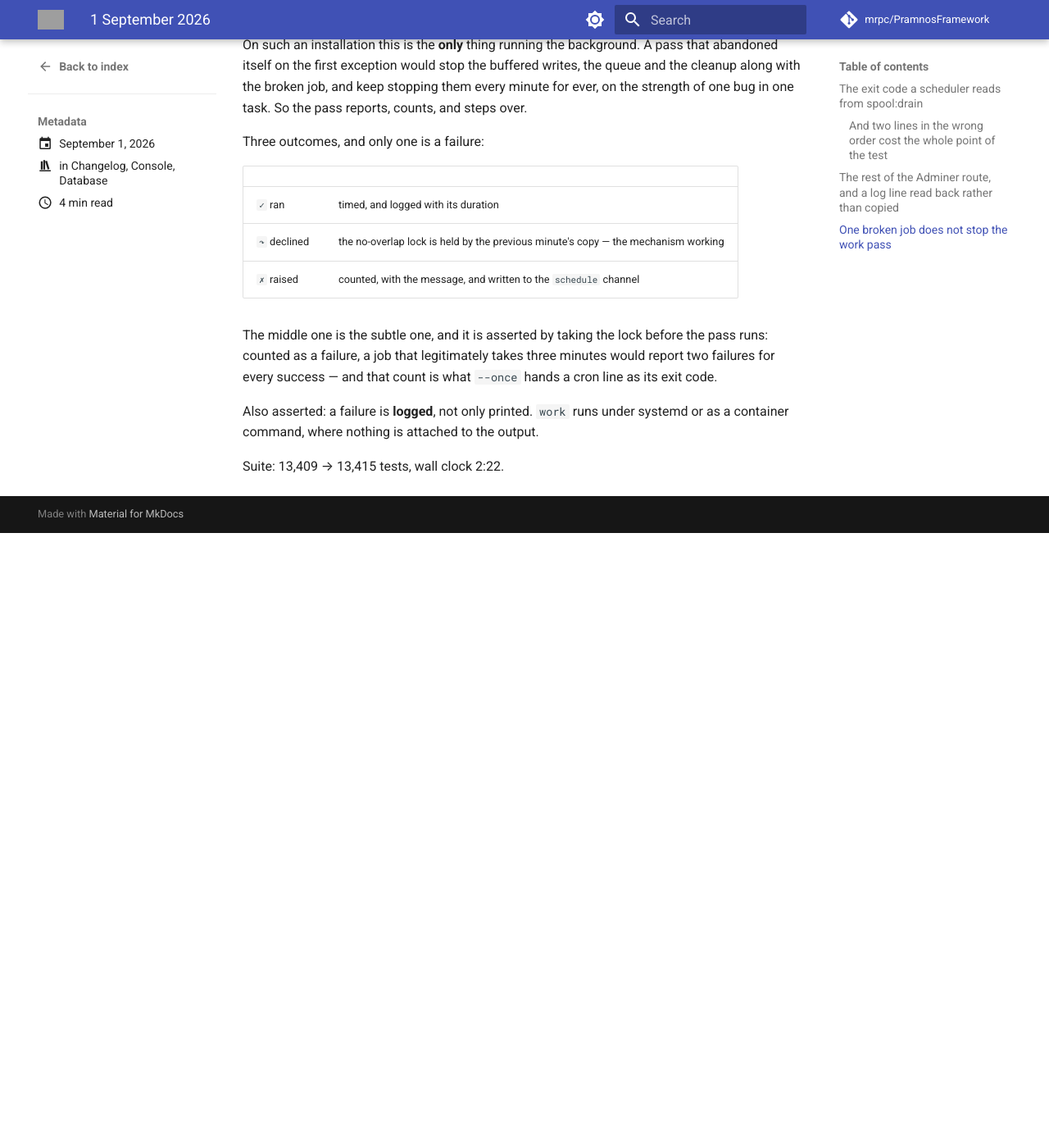
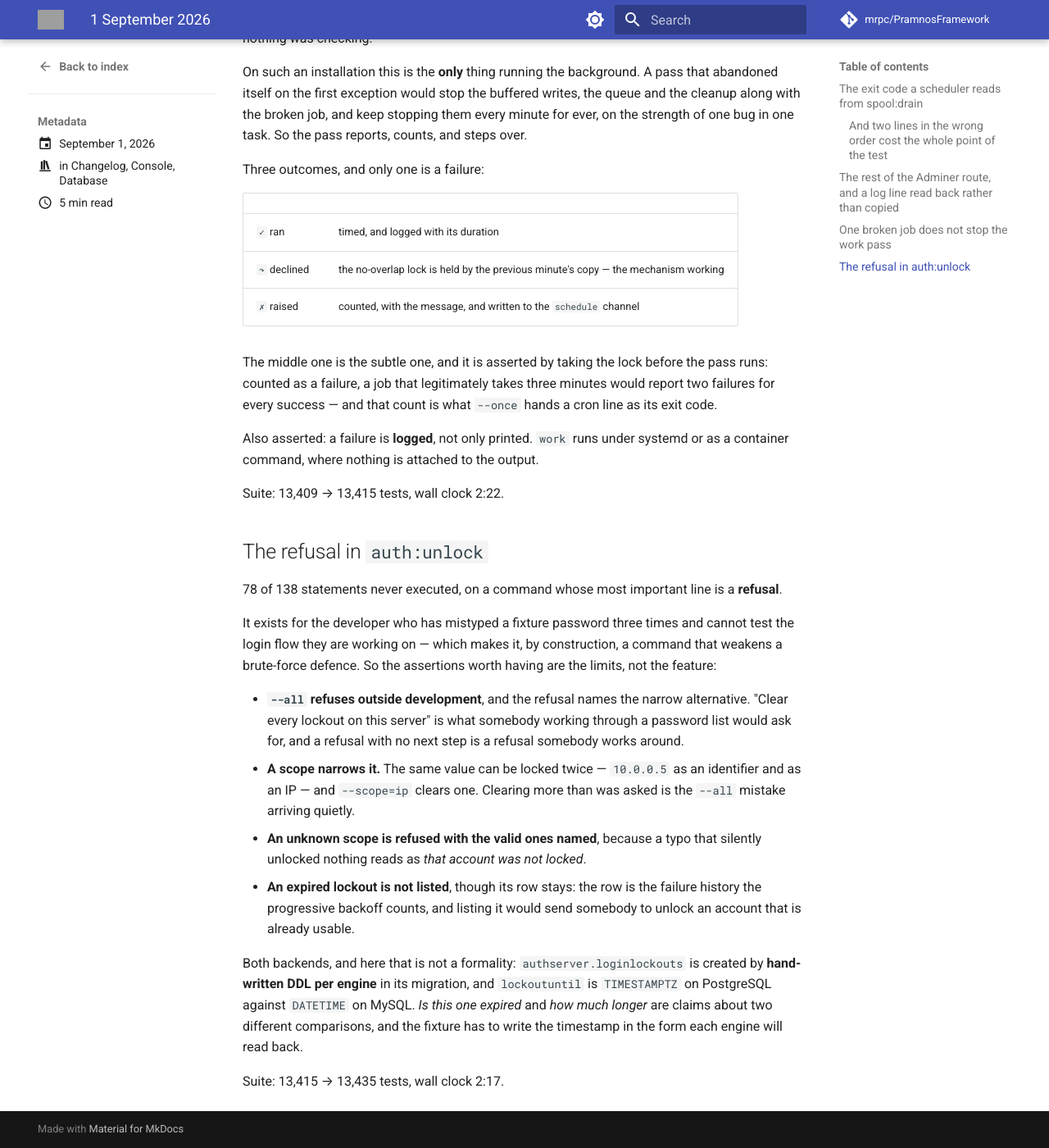
Before and after one commit to mrpc/PramnosFramework, an MkDocs documentation site: the page built from docs/version-history/posts/2026-09-01.md, in a window 1280 px wide and 1400 px high, scrolled down 2283 px. Shown: the whole window at 82% size. Built offline with MkDocs 1.6.1 and Material for MkDocs 9.7.7, drawn with Linux system fonts in a browser that asks for light colours; comment, search, counter and statistics services are not loaded; before the commit the page ends 2933 px from its top, so only the background shows below that; some of the changed text lies outside the part shown; grey boxes are pictures that could not be loaded.

Commit message:
test(auth): the refusal in auth:unlock, on both backends
78 of 138 statements never executed, on a command whose most important line is a
refusal. It exists for the developer who has mistyped a fixture password three
times and cannot test the login flow they are working on — which makes it, by
construction, a command that weakens a brute-force defence. So the assertions
worth having are its limits.

--all refuses outside development, and the refusal names the narrow alternative:
"clear every lockout on this server" is what somebody working through a password
list would ask for, and a refusal with no next step is one somebody works around.
A scope narrows the unlock — the same value can be locked as an identifier and as
an IP, and --scope=ip clears one — because clearing more than was asked is the
--all mistake arriving quietly. An unknown scope is refused with the valid ones
named, since a typo that silently unlocked nothing reads as "that account was not
locked". And an expired lockout is not listed although its row stays: the row is
the failure history the progressive backoff counts, and listing it would send
somebody to unlock an account that is already usable.

Both backends, and not as a formality: authserver.loginlockouts is created by
hand-written DDL per engine in its migration, and lockoutuntil is TIMESTAMPTZ on
PostgreSQL against DATETIME on MySQL. "Is this expired" and "how much longer" are
claims about two different comparisons, and the fixture writes the timestamp in the
form each engine reads back.

Suite 13,415 → 13,435 tests, wall clock 2:17.

Guide and changelog updated.

```diff
--- a/docs/version-history/posts/2026-09-01.md
+++ b/docs/version-history/posts/2026-09-01.md
@@ -8,11 +8,12 @@ categories:
 
 # 1 September 2026
 
-3 changes:
+4 changes:
 
 - The exit code a scheduler reads from `spool:drain`
 - The rest of the Adminer route, and a log line read back rather than copied
 - One broken job does not stop the `work` pass
+- The refusal in `auth:unlock`
 <!-- more -->
 
 ## The exit code a scheduler reads from `spool:drain`
@@ -110,3 +111,31 @@ Also asserted: a failure is **logged**, not only printed. `work` runs under syst
 container command, where nothing is attached to the output.
 
 Suite: 13,409 → 13,415 tests, wall clock 2:22.
+
+## The refusal in `auth:unlock`
+
+78 of 138 statements never executed, on a command whose most important line is a **refusal**.
+
+It exists for the developer who has mistyped a fixture password three times and cannot test the
+login flow they are working on — which makes it, by construction, a command that weakens a
+brute-force defence. So the assertions worth having are the limits, not the feature:
+
+- **`--all` refuses outside development**, and the refusal names the narrow alternative. "Clear
+  every lockout on this server" is what somebody working through a password list would ask for,
+  and a refusal with no next step is a refusal somebody works around.
+- **A scope narrows it.** The same value can be locked twice — `10.0.0.5` as an identifier and as
+  an IP — and `--scope=ip` clears one. Clearing more than was asked is the `--all` mistake
+  arriving quietly.
+- **An unknown scope is refused with the valid ones named**, because a typo that silently unlocked
+  nothing reads as *that account was not locked*.
+- **An expired lockout is not listed**, though its row stays: the row is the failure history the
+  progressive backoff counts, and listing it would send somebody to unlock an account that is
+  already usable.
+
+Both backends, and here that is not a formality: `authserver.loginlockouts` is created by
+**hand-written DDL per engine** in its migration, and `lockoutuntil` is `TIMESTAMPTZ` on
+PostgreSQL against `DATETIME` on MySQL. *Is this one expired* and *how much longer* are claims
+about two different comparisons, and the fixture has to write the timestamp in the form each
+engine will read back.
+
+Suite: 13,415 → 13,435 tests, wall clock 2:17.
```
Also changed, not shown: docs/Pramnos_Authentication_Guide.md (+19 -0 lines), 2 other files.
